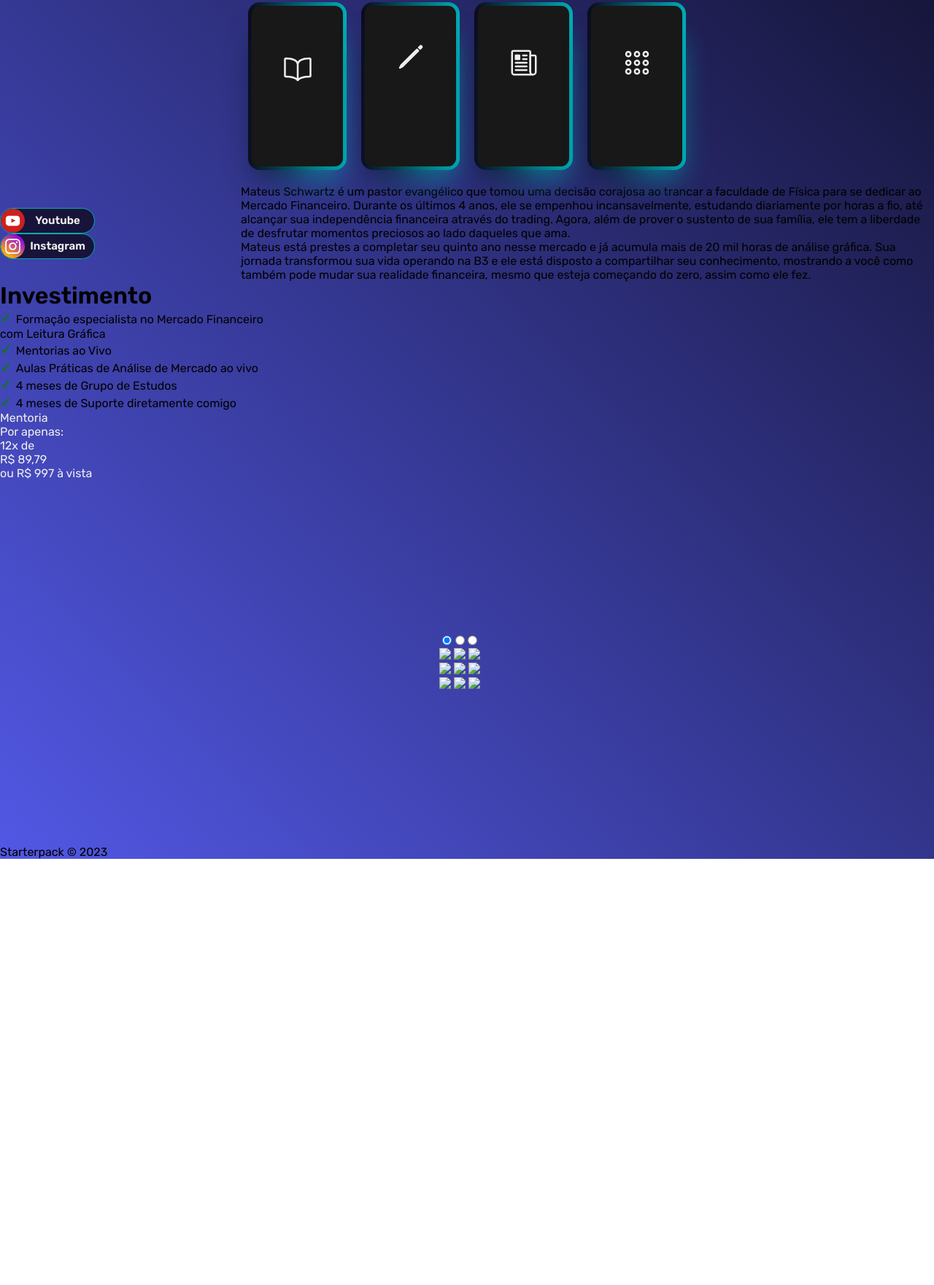
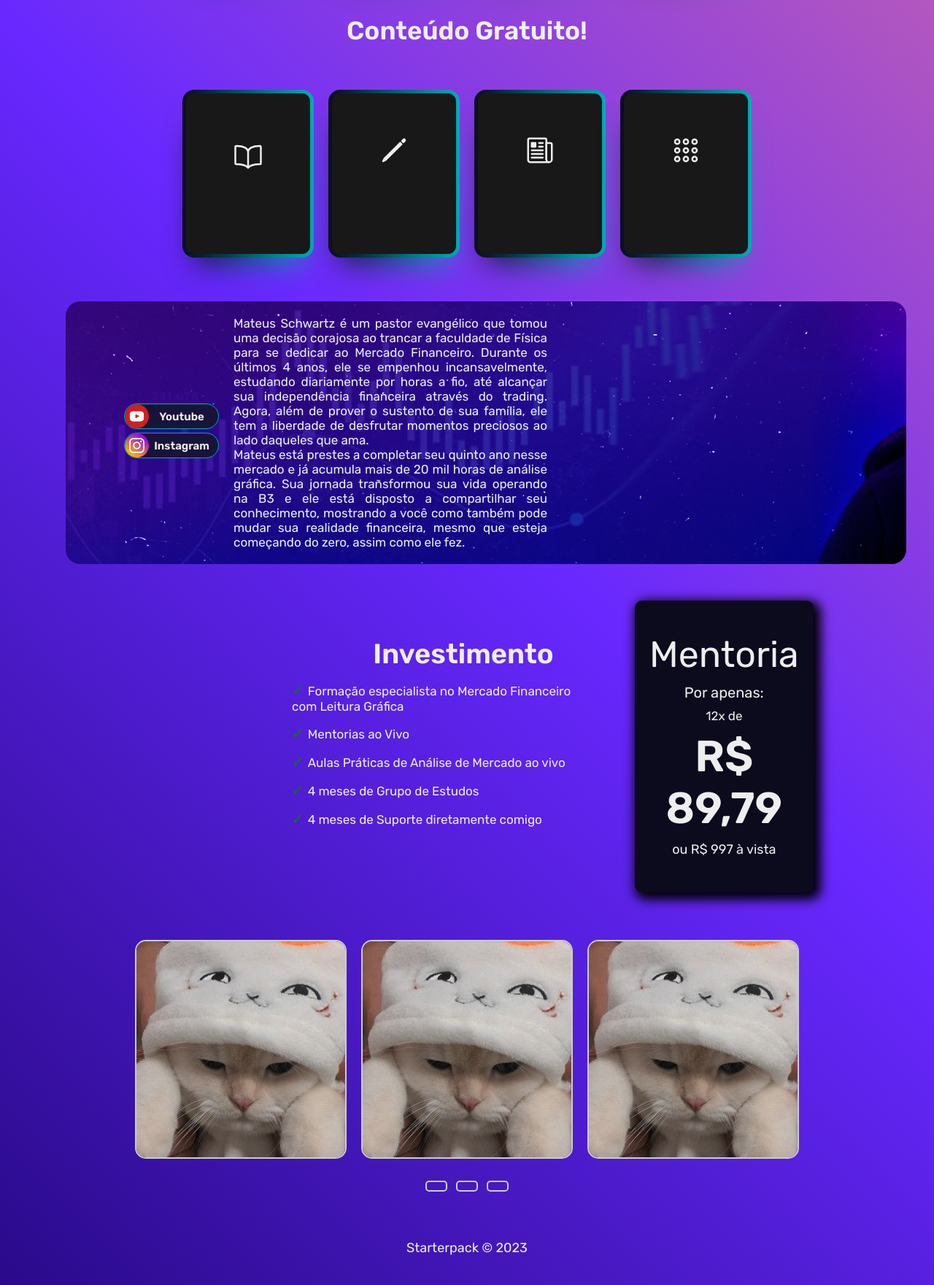
Before and after one commit to CarlaSchwartz/ProjetoStarter, a plain HTML site: page index.html in a window 1280 px wide. Shown: the part 433-2194 px from the top of the page at 73% size. Before the commit the page ends 1610 px from the top, so only its background shows below. Drawn offline with nearby package versions, Linux system fonts and the light colour scheme.

Commit message:
alterações no css

```diff
--- a/style.css
+++ b/style.css
@@ -6,13 +6,12 @@
 }
 
 body {
-  background: #5258e5;
-  background: -moz-linear-gradient(45deg, #5258e5 0%, #0c0a1d 100%, #0c0a1d 100%);
-  background: -webkit-linear-gradient(45deg, #5258e5 0%, #0c0a1d 100%, #0c0a1d 100%);
-  background: linear-gradient(45deg, #5258e5 0%, #0c0a1d 100%, #0c0a1d 100%);
+background: #2A0A8A;
+background: -moz-linear-gradient(45deg, #2A0A8A 0%, #6828FF 50%, #CC67A9 100%);
+background: -webkit-linear-gradient(45deg, #2A0A8A 0%, #6828FF 50%, #CC67A9 100%);
+background: linear-gradient(45deg, #2A0A8A 0%, #6828FF 50%, #CC67A9 100%);
 height: 100%;
 max-width: 100%;
-
 }
 
 /* Cabeçalho*/
@@ -21,26 +20,126 @@
 min-height: 65px;
 }
 
+/* Links */
+.container-links {
+height: auto;
+display: flex;
+align-items: center;
+flex-direction: column;
+}
+.container-links h1{
+color:#EEEEEE;
+font-size: 35px;
+font-weight: 600;
+text-align: center;
+}
+.container-cards {
+height: auto;
+display: flex;
+justify-content: space-between;
+padding: 10px;
+margin-top: 40px;
+margin-bottom: 40px;
+}
+
+.card {
+--background: linear-gradient(to left, #00ADB5 0%, #0C0A1D 100%);
+width: 180px;
+height: 230px;
+margin: 10px;
+padding: 5px;
+border-radius: 1rem;
+overflow: visible;
+background: var(--background);
+position: relative;
+z-index: 1;
+flex-grow: 1;
+}
+.card::after {
+position: absolute;
+content: "";
+top: 30px;
+left: 0;
+right: 0;
+z-index: -1;
+height: 100%;
+width: 100%;
+transform: scale(0.8);
+filter: blur(25px);
+background: var(--background);
+transition: opacity .5s;
+}
+.card-info {
+--color: #181818;
+background: var(--color);
+color: var(--color);
+display: flex;
+flex-direction: column;
+justify-content: center;
+align-items: center;
+text-align: center;
+width: 100%;
+height: 100%;
+overflow: visible;
+border-radius: .7rem;
+}
+.card .title {
+font-weight: bold;
+letter-spacing: .1em;
+font-size: 14px;
+}
+.card:hover::after {
+opacity: 0;
+}
+.card:hover .card-info {
+color: #00ADB5;
+transition: color 1s;
+}
+
+ion-icon {
+color:#EEEEEE;
+justify-content: center;
+width: 40px;
+height: 40px;
+padding-bottom: 30px;
+display: flex;
+flex-direction: column;
+align-items: center;
+}
+
+@media screen and (max-width: 820px) {
+.container-cards {
+flex-direction: column;
+align-items: center;
+width: 70%; /* Define a largura total para ocupar a largura do dispositivo */
+}
+.card {
+width: 90%; /* Ajusta a largura dos cards para ocupar quase toda a largura disponível */
+margin: 10px auto; /* Centraliza os cards verticalmente na coluna */
+}
+}
+
 /*Bio*/
 .container-bio {
+background-image: url(./Imagens/background-bio.jpg);
+background-size: cover;
+background-position: center;
 height: auto;
 display: flex;
 justify-content: space-around;
 align-items: center;
+width: 90%;
+margin-left: 90px;
+border-radius: 20px;
 }
 
 .bio-mateus {
 height: auto;
 display: flex;
 flex-direction: column;
+margin-right: 550px;
 }
-  .bio-mateus h1{
-  color: #eee;
-  font-size: clamp(1.25rem, -2.0313rem + 15vw, 2.375rem);
-  font-weight: 600;
-  text-align: center;
-  }
-  .bio-mateus h2 {
+.bio-mateus p {
 color: #eee;
 font-size: clamp(0.5rem, -1.1406rem + 7.5vw, 1.0625rem);
 font-weight: 400;
@@ -50,19 +149,13 @@
 padding: 20px;
 }
 
-  .container-bio img{
-  width: 100%;
-  max-width: 375px;
-  }
-
 .social-media {
 width: 425px;
 display: flex;
 flex-direction: column;
 align-items: center;
-  margin-right: 200px;
+margin-left: 80px;
 }
-
 a {
 color: #EEEEEE;
 text-decoration: none;
@@ -76,6 +169,7 @@
 background-color: white;
 border: 1px #cd201f solid;
 overflow: hidden;
+margin-bottom: 5px;
 }
 
 .text1 {
@@ -186,219 +280,50 @@
 @media screen and (max-width: 820px) {
 .container-bio {
 flex-direction: column;
-  }
-  .bio-mateus h2 {
-  text-align: center;
+padding: 20px;
+margin-left: 20px;
 }
 .bio-mateus {
 margin:0;
-  padding: 0;
+padding: 20px;
 }
+.bio-mateus p {
+width: 100%;
+}
+
 .social-media {
 margin-top: 20px;
 align-items: center;
+margin-right: 80px;
 }
 }
 
-  /* Links */
-  .container-links {
-  height: auto;
+/* Hotmart */
+.hotmart {
+color: #eee;
 display: flex;
-  align-items: center;
-  flex-direction: column;
-  }
-  .container-links h1{
-  color:#EEEEEE;
-  font-size: 35px;
-  font-weight: 600;
-  text-align: center;
-  }
-  .container-cards {
-  height: auto;
-  display: flex;
-  justify-content: space-between;
-  width: 50%;
-  padding: 10px;
+justify-content: space-around;
 }
 
-  .card {
-  --background: linear-gradient(to left, #00ADB5 0%, #0C0A1D 100%);
-  width: 180px;
-  height: 230px;
-  margin: 10px;
-  padding: 5px;
-  border-radius: 1rem;
-  overflow: visible;
-  background: var(--background);
-  position: relative;
-  z-index: 1;
-  flex-grow: 1;
+.texto {
+margin-top: 100px;
+margin-bottom: 20px;
+margin-left: 400px;
 }
-  .card::after {
-  position: absolute;
-  content: "";
-  top: 30px;
-  left: 0;
-  right: 0;
-  z-index: -1;
-  height: 100%;
-  width: 100%;
-  transform: scale(0.8);
-  filter: blur(25px);
-  background: var(--background);
-  transition: opacity .5s;
-  }
-  .card-info {
-  --color: #181818;
-  background: var(--color);
-  color: var(--color);
-  display: flex;
-  flex-direction: column;
-  justify-content: center;
-  align-items: center;
-  text-align: center;
-  width: 100%;
-  height: 100%;
-  overflow: visible;
-  border-radius: .7rem;
-  }
-  .card .title {
-  font-weight: bold;
-  letter-spacing: .1em;
-  font-size: 14px;
-  }
-     /*Hover*/
-  .card:hover::after {
-  opacity: 0;
-  }
-  .card:hover .card-info {
-  color: #00ADB5;
-  transition: color 1s;
-  }
-
-  ion-icon {
-  color:#EEEEEE;
-  justify-content: center;
-  width: 40px;
-  height: 40px;
-  padding-bottom: 30px;
-  display: flex;
-  flex-direction: column;
-  align-items: center;
-  }
-
-  @media screen and (max-width: 820px) {
-  .container-cards {
-  flex-direction: column;
-  }
-  }
-
-.container-depoimentos {
-  background-image: url(./assets/background-depoimentos.jpg);
-  background-repeat: no-repeat;
-  font-family: 'Rubik', sans-serif;
-  color:#EEEEEE;
-  font-size: 17px;
-  font-weight: 400;
-  height: 500px;
-  max-width: 100%;
-  display: flex;
-  flex-direction: row;
-  justify-content: center;
-  align-items: center;
-  text-align: center;
-  row-gap: 10px;
-  column-gap: 20px;
-  padding-top: 10px;
-  padding-bottom: 10px;
-}
-
-.dep1{
-  border: 1px solid #EEEEEE;
-  background-color: transparent;
-  backdrop-filter: blur(15px);
-  border-radius: 10px;
-  height: 200px;
-  width: 290px;
-  align-self: flex-start;
-
-}
-.dep2{
-  border: 1px solid #EEEEEE;
-  background-color: transparent;
-  backdrop-filter: blur(15px);
-  border-radius: 10px;
-  height: 200px;
-  width: 290px;
-  align-self: center;
-}
-.dep3{
-  border: 1px solid #EEEEEE;
-  background-color: transparent;
-  backdrop-filter: blur(15px);
-  border-radius: 10px;
-  height: 200px;
-  width: 290px;
-  align-self: flex-end;
-}
-.dep4{
-  border: 1px solid #EEEEEE;
-  background-color: transparent;
-  backdrop-filter: blur(15px);
-  border-radius: 10px;
-  height: 200px;
-  width: 290px;
-  align-self: flex-start;
-}
-.dep5{
-  border: 1px solid #EEEEEE;
-  background-color: transparent;
-  backdrop-filter: blur(15px);
-  border-radius: 10px;
-  height: 200px;
-  width: 290px;
-  align-self: center;
-}
-.dep6{
-  border: 1px solid #EEEEEE;
-  background-color: transparent;
-  backdrop-filter: blur(15px);
-  border-radius: 10px;
-  height: 200px;
-  width: 290px;
-  align-self: flex-end;
-}
-
-.container-hotmart {
-background: #5258e5;
-background: -moz-linear-gradient(45deg, #5258e5 0%, #0c0a1d 100%, #0c0a1d 100%);
-background: -webkit-linear-gradient(45deg, #5258e5 0%, #0c0a1d 100%, #0c0a1d 100%);
-background: linear-gradient(45deg, #5258e5 0%, #0c0a1d 100%, #0c0a1d 100%);
-height: 400px;
-}
-.container-hotmart h1{
-  font-family: 'Rubik', sans-serif;
-  color: #EEEEEE;
-  font-size: 38px;
+.texto h1 {
+font-size: clamp(1.25rem, -2.0313rem + 15vw, 2.375rem);
 font-weight: 600;
 display: flex;
 justify-content: center;
 align-items: center;
-  width: 470px;
-  margin-left: 200px;
-  padding-top: 20px;
 }
-.container-hotmart p {
-  font-family: 'Rubik', sans-serif;
-  color:#EEEEEE;
-  font-size: 17px;
+.texto p {
+font-size: clamp(0.75rem, -0.1615rem + 4.1667vw, 1.0625rem);
 font-weight: 400;
 width: 470px;
 letter-spacing: 0;
-  margin-left: 200px;
 margin-top: 15px;
 }
-
 .checkmark::before {
 content: "\2713"; /* Código unicode para a marca de verificação */
 display: inline-block;
@@ -406,3 +331,176 @@ height: 400px;
 color: green; /* Cor da marca de verificação */
 margin-right: 5px; /* Espaço entre a marca de verificação e o texto */
 }
+
+.price-box {
+display: flex;
+flex-direction: column;
+justify-content: center;
+align-items: center;
+text-align: center;
+background-color: #0C0A1D;
+border-radius: 10px;
+-webkit-box-shadow: 5px 5px 15px 5px #000000;
+box-shadow: 5px 5px 15px 5px #000000;
+padding: 20px;
+width: 350px;
+height: 400px;
+align-self: center;
+margin-right: 400px;
+margin-top: 20px;
+margin-bottom: 75px;
+cursor: pointer;
+transition: .4s;
+position: relative;
+top: 30px;
+}
+.price-heading {
+font-size: 50px;
+margin-bottom: 10px;
+}
+.price-subtext {
+font-size: 20px;
+margin-bottom: 5px;
+}
+.price-amount {
+font-size: 17px;
+margin: 10px 0;
+}
+.price-amount2 {
+font-size: 60px;
+font-weight: bold;
+margin: 10px 0;
+}
+.price-installments {
+font-size: 18px;
+margin-bottom: 5px;
+}
+.price-box:hover {
+--background: linear-gradient(to left, #00ADB5 0%, #0C0A1D 100%);
+overflow: visible;
+background: var(--background);
+position: relative;
+z-index: 1;
+}
+
+@media screen and (max-width: 820px) {
+.hotmart {
+flex-direction: column;
+}
+.texto {
+margin-left: 10px;
+max-width: 200px;
+}
+.texto h1 {
+margin-left: 200px;
+}
+
+.price-box {
+margin-left: 390px;
+}
+}
+
+/* Depoimentos */
+.container-depoimentos {
+background-repeat: no-repeat;
+height: auto;
+max-width: 100%;
+overflow: hidden;
+position: relative;
+padding-top: 10px;
+}
+
+#image-1 {
+border: 2px solid #CCCCCC;
+border-radius: 15px;
+height: 300px;
+width: 290px;
+}
+#image-2 {
+border: 2px solid #CCCCCC;
+border-radius: 15px;
+height: 300px;
+width: 290px;
+}
+#image-3 {
+border: 2px solid #CCCCCC;
+border-radius: 15px;
+height: 300px;
+width: 290px;
+}
+
+.navegação {
+position: relative;
+bottom: 20px;
+left: 50%;
+transform: translate(-50%);
+display: flex;
+justify-content: center;
+}
+
+.bar {
+width: 30px;
+height: 15px;
+border: 2px solid #CCCCCC;
+margin: 6px;
+border-radius: 5px;
+cursor: pointer;
+transition: .4s;
+margin-top: 40px;
+}
+.bar:hover {
+background-color: #CCCCCC;
+}
+
+input {
+display: none;
+}
+
+.slides {
+display: flex;
+width: 500%;
+height: 100%;
+}
+
+.slide {
+width: 20%;
+transition: .6s;
+}
+
+#prints {
+width: 100%;
+height: 100%;
+display: flex;
+justify-content: space-around;
+display: flex;
+flex-direction: row;
+justify-content: center;
+align-items: center;
+row-gap: 10px;
+column-gap: 20px;
+padding-top: 10px;
+padding-bottom: 10px;
+}
+
+#slide1:checked ~ .s1 {
+margin-left: 0;
+}
+#slide2:checked ~.s1 {
+margin-left: -20%;
+}
+#slide3:checked ~.s1 {
+margin-left: -40%;
+}
+
+@media screen and (max-width: 925px) {
+#prints {
+flex-direction: column;
+}
+}
+
+footer {
+text-align: center;
+padding: 40px;
+color: #eee;
+font-size: 18px;
+}
```
Also changed, not shown: Imagens/1.jpg (added), Imagens/2.jpg (added), Imagens/3.jpg (added), Imagens/background-bio.jpg (added). Lines whose indentation alone changed are shown as unchanged.
